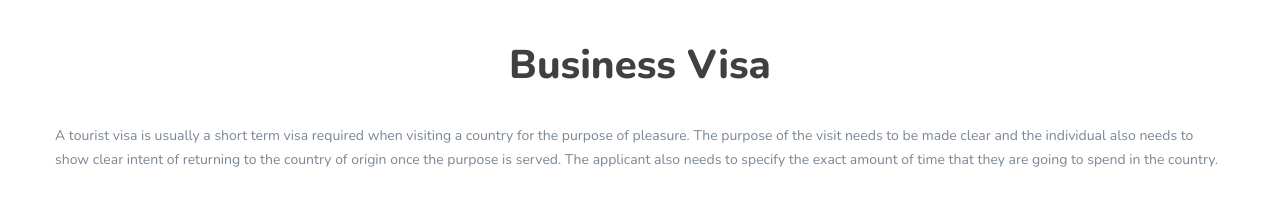
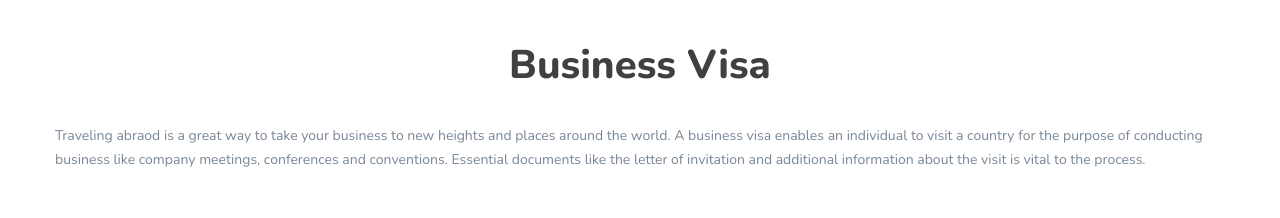
Before and after one commit to ossimmigration/site, a plain HTML site: page index.html in a window 1280 px wide. Shown: the part 4080-4298 px from the top of the page. Drawn offline with nearby package versions, Linux system fonts and the light colour scheme; files whose address does not match are found by name.

```diff
--- a/index.html
+++ b/index.html
@@ -244,7 +244,7 @@
 
                                         <div class="our-services-content mt-45" style="padding-top: 3.5rem;">
                                             <h3 class="services-title" style="text-align: center;">Business Visa</h3>
-                                            <p class="text">A tourist visa is usually a short term visa required when visiting a country for the purpose of pleasure. The purpose of the visit needs to be made clear and the individual also needs to show clear intent of returning to the country of origin once the purpose is served. The applicant also needs to specify the exact amount of time that they are going to spend in the country.</p>
+                                            <p class="text">Traveling abraod is a great way to take your business to new heights and places around the world. A business visa enables an individual to visit a country for the purpose of conducting business like company meetings, conferences and conventions. Essential documents like the letter of invitation and additional information about the visit is vital to the process.</p>
 
                                             <div style="text-align: center; padding-top: 3rem;">
                                                 <img src="assets/images/business.png" alt="service" width="500">
```
